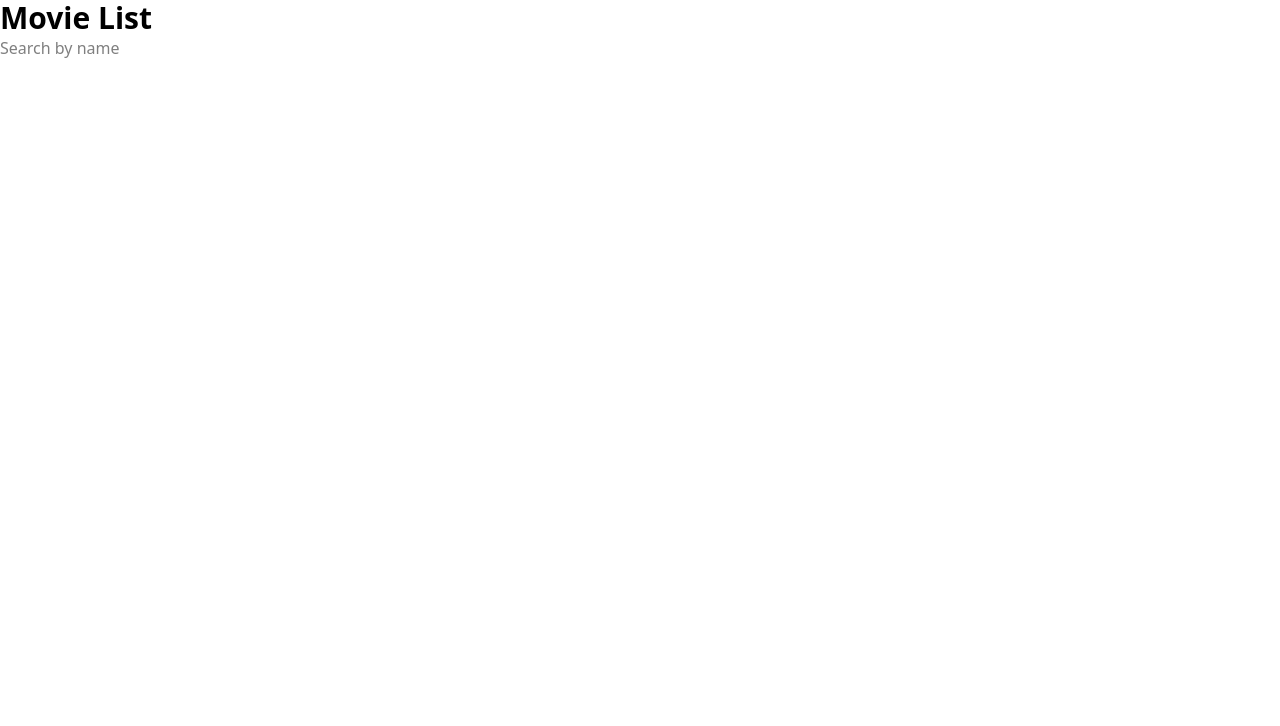
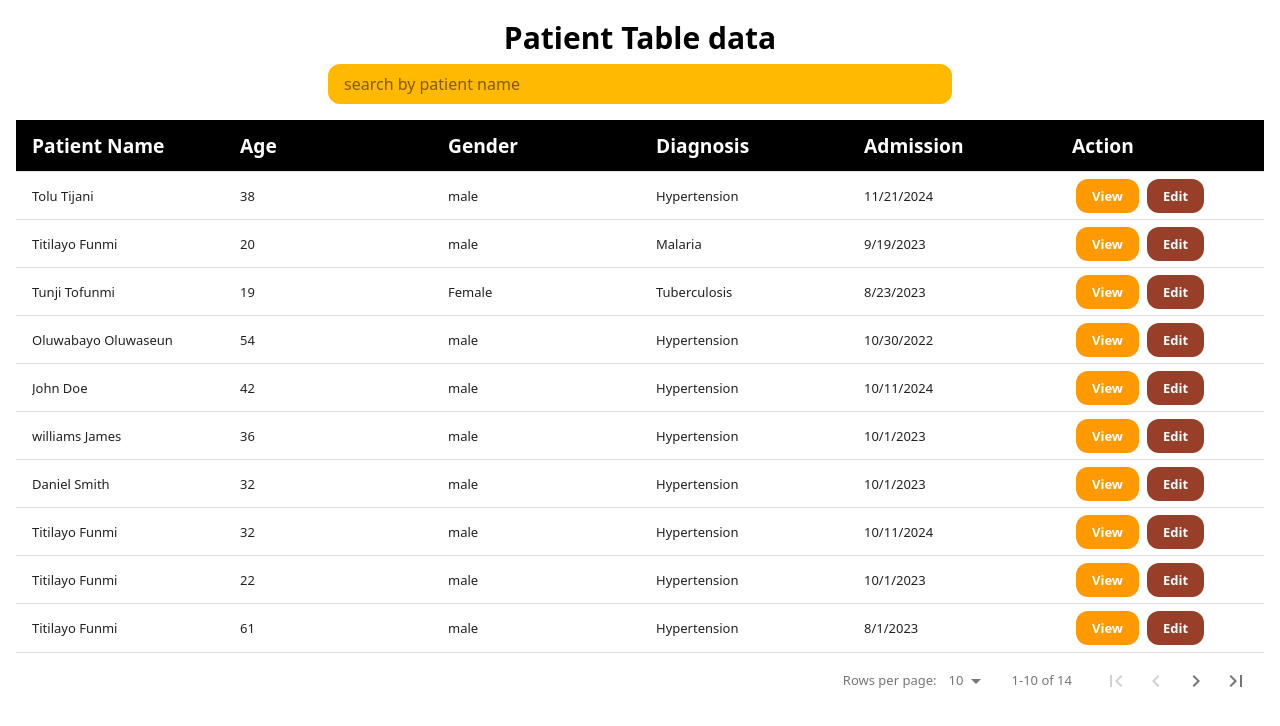
Before and after one commit to Opeyemi0001/patient-data-table, a React (Vite) app in the folder pagination-olivelabs/: page / in a window 1280 px wide. Shown: the top 726 px of the page. Built offline with nearby package versions, Linux system fonts and the light colour scheme.

Commit message:
feat: pagination

```diff
--- a/pagination-olivelabs/src/App.jsx
+++ b/pagination-olivelabs/src/App.jsx
@@ -1,15 +1,193 @@
+import DataTable from "react-data-table-component"
+import { data } from "./assets/data"
+import { useState } from "react"
+
+const columns = [
+  {
+    name: "Patient Name",
+    selector: (row) => row.name,
+  },
+  {
+    name: "Age",
+    selector: (row) => row.age,
+    sortable: true,
+  },
+  {
+    name: "Gender",
+    selector: (row) => row.gender,
+  },
+  {
+    name: "Diagnosis",
+    selector: (row) => row.diagnosis,
+    sortable: true,
+  },
+  {
+    name: "Admission",
+    selector: (row) => row.admissionDate,
+    sortable: true,
+    format: (row) => new Date(row.admissionDate).toLocaleDateString(),
+  },
+  {
+    name: "Action",
+    selector: (row) => row.action,
+  },
+]
+
+const customStyles = {
+  headCells: {
+    style: {
+      fontSize: "1.2rem",
+      fontWeight: "bolder",
+      color: "#fff",
+      backgroundColor: "#000",
+    }
+  }
+}
 
 
 function App() {
+  const [records, setRecords] = useState(data);
+
+  const handleChange = (e) => {
+    let query = e.target.value;
+    const newrecords = data.filter((item) =>
+      item.name.toLowerCase().includes(query.toLowerCase()))
+    setRecords(newrecords);
+  };
+
 
   return (
-    <div>
-      <div>
-        <h1 className=" text-3xl font-bold underlineg">Movie List</h1>
-        <input type="text" placeholder="Search by name" />
+    <div className="container mx-auto px-4 py-4" >
+      <div className="mb-4 mt-1">
+        <h1 className="text-2xl sm:text-3xl font-bold mb-2 text-center">Patient Table data</h1>
+        <input className="w-full sm:w-1/2 rounded-xl py-2 px-4 bg-amber-400 block mx-auto focus:outline-none"
+          type="text" placeholder="search by patient name" onChange={handleChange} />
       </div>
+
+      <div className="overflow-x-auto">
+        <DataTable columns={columns}
+          customStyles={customStyles}
+          data={records}
+          pagination
+          responsive
+        ></DataTable>
+      </div>
+
     </div>
   )
 }
 
 export default App
+
+
+// import DataTable from "react-data-table-component";
+// import { data } from "./assets/data";
+// import { useState } from "react";
+
+// const columns = [
+//   {
+//     name: "Patient Name",
+//     selector: (row) => row.name,
+//   },
+//   {
+//     name: "Age",
+//     selector: (row) => row.age,
+//     sortable: true,
+//   },
+//   {
+//     name: "Gender",
+//     selector: (row) => row.gender,
+//   },
+//   {
+//     name: "Diagnosis",
+//     selector: (row) => row.diagnosis,
+//     sortable: true,
+//   },
+//   {
+//     name: "Admission",
+//     selector: (row) => row.admissionDate,
+//     sortable: true,
+//     format: (row) => new Date(row.admissionDate).toLocaleDateString(),
+//   },
+//   {
+//     name: "Action",
+//     selector: (row) => row.action,
+//   },
+// ];
+
+// const customStyles = {
+//   headCells: {
+//     style: {
+//       fontSize: "1.2rem",
+//       fontWeight: "bolder",
+//       color: "#fff",
+//       backgroundColor: "#000",
+//     },
+//   },
+// };
+
+// function App() {
+//   const [records, setRecords] = useState(data);
+
+//   const handleChange = (e) => {
+//     let query = e.target.value;
+//     const newrecords = data.filter((item) =>
+//       item.name.toLowerCase().includes(query.toLowerCase())
+//     );
+//     setRecords(newrecords);
+//   };
+
+//   return (
+//     <div className="container mx-auto px-4 py-4">
+//       <div className="mb-4">
+//         <h1 className="text-2xl sm:text-3xl font-bold mb-2 text-center">
+//           Patient Table Data
+//         </h1>
+//         <input
+//           className="w-full sm:w-1/2 rounded-xl py-2 px-4 bg-amber-400 block mx-auto focus:outline-none"
+//           type="text"
+//           placeholder="Search by patient name"
+//           onChange={handleChange}
+//         />
+//       </div>
+
+//       <div className="overflow-x-auto">
+//         <DataTable
+//           columns={columns}
+//           customStyles={{
+//             ...customStyles,
+//             rows: {
+//               style: {
+//                 flexDirection: 'column',
+//                 alignItems: 'flex-start',
+//                 padding: '1rem',
+//                 '@media (min-width: 640px)': {
+//                   flexDirection: 'row',
+//                   alignItems: 'center',
+//                 },
+//               },
+//             },
+//             cells: {
+//               style: {
+//                 paddingLeft: '0',
+//                 paddingRight: '0',
+//                 display: 'flex',
+//                 flexDirection: 'column',
+//                 alignItems: 'flex-start',
+//                 '@media (min-width: 640px)': {
+//                   display: 'table-cell',
+//                   padding: '10px',
+//                 },
+//               },
+//             },
+//           }}
+//           data={records}
+//           pagination
+//           responsive
+//         />
+//       </div>
+//     </div>
+//   );
+// }
+
+// export default App;
--- /dev/null
+++ b/pagination-olivelabs/src/assets/data.jsx
@@ -0,0 +1,171 @@
+export const data = [
+  {
+    id: 1,
+    name: "Tolu Tijani",
+    age: 38,
+    gender: "male",
+    diagnosis: "Hypertension",
+    admissionDate: "2024-11-21",
+    action: <div>
+      <button className="viewBtn Btn">View</button>
+      <button className="editBtn Btn">Edit</button>
+    </div>
+  },
+  {
+    id: 2,
+    name: "Titilayo Funmi",
+    age: 20,
+    gender: "male",
+    diagnosis: "Malaria",
+    admissionDate: "2023-09-19",
+    action: <div>
+      <button className="viewBtn Btn ">View</button>
+      <button className="editBtn Btn">Edit</button>
+    </div>
+  },
+  {
+    id: 3,
+    name: "Tunji Tofunmi",
+    age: 19,
+    gender: "Female",
+    diagnosis: "Tuberculosis",
+    admissionDate: "2023-08-23",
+    action: <div>
+      <button className="viewBtn Btn">View</button>
+      <button className="editBtn Btn">Edit</button>
+    </div>
+  },
+  {
+    id: 4,
+    name: "Oluwabayo Oluwaseun",
+    age: 54,
+    gender: "male",
+    diagnosis: "Hypertension",
+    admissionDate: "2022-10-30",
+    action: <div>
+      <button className="viewBtn Btn">View</button>
+      <button className="editBtn Btn">Edit</button>
+    </div>
+  },
+  {
+    id: 5,
+    name: "John Doe",
+    age: 42,
+    gender: "male",
+    diagnosis: "Hypertension",
+    admissionDate: "2024-10-11",
+    action: <div>
+      <button className="viewBtn Btn  ">View</button>
+      <button className="editBtn Btn  ">Edit</button>
+    </div>
+  },
+  {
+    id: 6,
+    name: "williams James",
+    age: 36,
+    gender: "male",
+    diagnosis: "Hypertension",
+    admissionDate: "2023-10-01",
+    action: <div>
+      <button className="viewBtn Btn ">View</button>
+      <button className="editBtn Btn">Edit</button>
+    </div>
+  },
+  {
+    id: 7,
+    name: "Daniel Smith",
+    age: 32,
+    gender: "male",
+    diagnosis: "Hypertension",
+    admissionDate: "2023-10-01",
+    action: <div>
+      <button className="viewBtn Btn ">View</button>
+      <button className="editBtn Btn ">Edit</button>
+    </div>
+  },
+  {
+    id: 8,
+    name: "Titilayo Funmi",
+    age: 32,
+    gender: "male",
+    diagnosis: "Hypertension",
+    admissionDate: "2024-10-11",
+    action: <div>
+      <button className="viewBtn Btn">View</button>
+      <button className="editBtn Btn">Edit</button>
+    </div>
+  },
+  {
+    id: 9,
+    name: "Titilayo Funmi",
+    age: 22,
+    gender: "male",
+    diagnosis: "Hypertension",
+    admissionDate: "2023-10-01",
+    action: <div>
+      <button className="viewBtn Btn">View</button>
+      <button className="editBtn Btn ">Edit</button>
+    </div>
+  },
+  {
+    id: 10,
+    name: "Titilayo Funmi",
+    age: 61,
+    gender: "male",
+    diagnosis: "Hypertension",
+    admissionDate: "2023-08-01",
+    action: <div>
+      <button className="viewBtn Btn">View</button>
+      <button className="editBtn Btn">Edit</button>
+    </div>
+  },
+  {
+    id: 11,
+    name: "Titilayo Funmi",
+    age: 32,
+    gender: "male",
+    diagnosis: "Lassa Fever",
+    admissionDate: "2024-10-01",
+    action: <div>
+      <button className="viewBtn Btn ">View</button>
+      <button className="editBtn Btn">Edit</button>
+    </div>
+  },
+  {
+    id: 12,
+    name: "Titilayo Funmi",
+    age: 52,
+    gender: "male",
+    diagnosis: "covid19",
+    admissionDate: "2023-07-11",
+    action: <div>
+      <button className="viewBtn Btn">View</button>
+      <button className="editBtn Btn">Edit</button>
+    </div>
+  },
+  {
+    id: 13,
+    name: "Titilayo Funmi",
+    age: 32,
+    gender: "male",
+    diagnosis: "Typhoid",
+    admissionDate: "2022-10-01",
+    action: <div>
+      <button className="viewBtn Btn">View</button>
+      <button className="editBtn Btn">Edit</button>
+    </div>
+  },
+  {
+    id: 14,
+    name: "Titilayo Funmi",
+    age: 66,
+    gender: "male",
+    diagnosis: "Hypertension",
+    admissionDate: "2024-03-14",
+    action: <div>
+      <button className="viewBtn Btn">View</button>
+      <button className="editBtn Btn">Edit</button>
+    </div>
+  },
+
+]
--- a/pagination-olivelabs/src/index.css
+++ b/pagination-olivelabs/src/index.css
@@ -1 +1,17 @@
 @import "tailwindcss";
+
+@theme {
+  --color-chestnut:#973F29;
+}
+
+@layer components {
+  .Btn {
+    @apply text-white font-bold hover:cursor-pointer rounded-xl mx-1 py-2 px-4;
+  }
+  .editBtn {
+    @apply bg-chestnut;
+  }
+  .viewBtn {
+    @apply bg-amber-500;
+  }
+}
```
